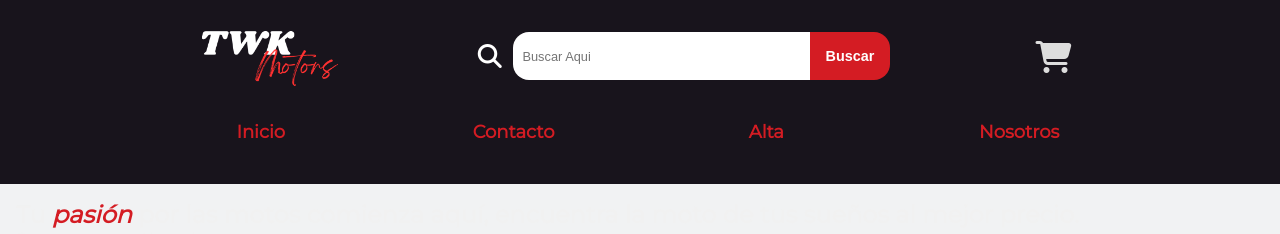
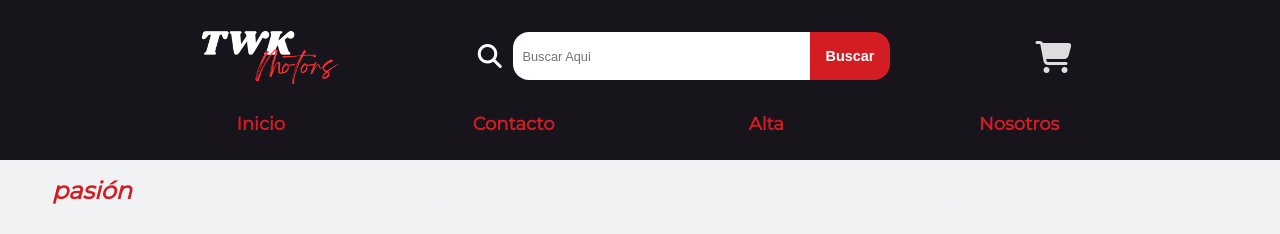
Before and after one commit to leitosuarez/bc_73591-integrador_etapa2Leonel-Suarez, a React (Vite) app: page / in a window 1280 px wide. Shown: the top 234 px of the page. Built offline with nearby package versions, Linux system fonts and the light colour scheme; no server answers.

Commit message:
modifico el tamaño del header, ajustando mas las proporciones para lograr mejor estetica

```diff
--- a/src/components/Header.scss
+++ b/src/components/Header.scss
@@ -18,7 +18,8 @@ HEADER
         & {
             flex-direction: column-reverse;
             padding: 1rem 4rem;
-            gap: 1.8rem;
+            padding-bottom: 0;
+            gap: .5rem;
         }
 
     }
--- a/src/components/NavBar.scss
+++ b/src/components/NavBar.scss
@@ -20,6 +20,7 @@ NAVBAR
     // Esto es cuando querés mostrarla
 
     &__nav-list { /* .nav-bar__nav-list */
+        padding-top: .8rem;
         display: flex;
         flex-direction: column;
         justify-content: space-evenly;
```
